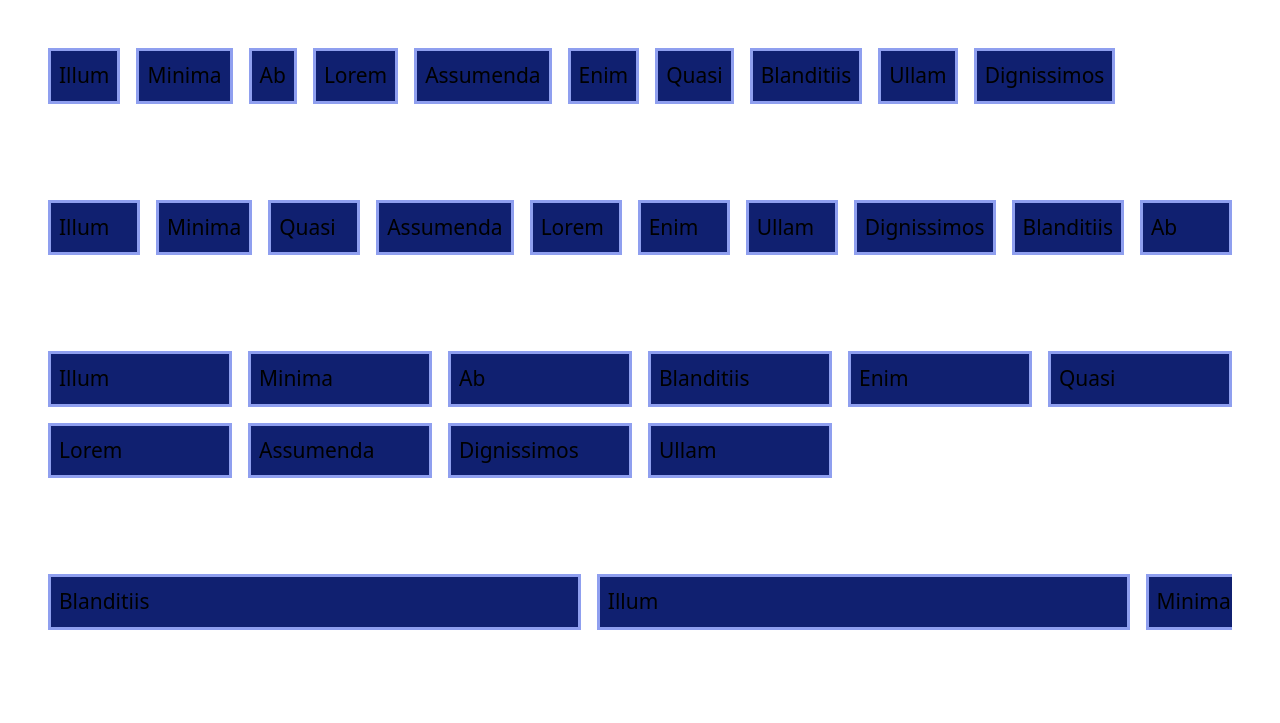
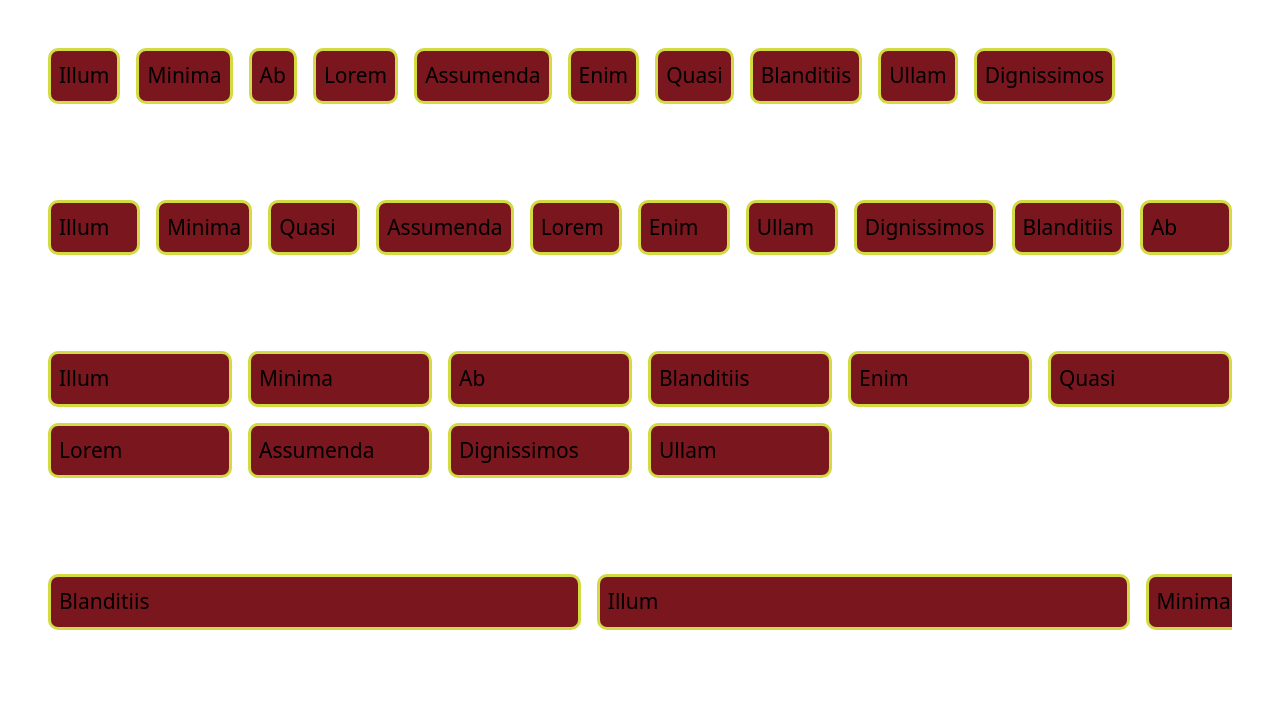
Before and after one commit to behnum/cinco-layouts, a plain HTML site: page index.html in a window 1280 px wide. Shown: the top 723 px of the page. Drawn offline with Linux system fonts and the light colour scheme.

Commit message:
Add screenshot

```diff
--- a/styles.css
+++ b/styles.css
@@ -123,7 +123,8 @@ section:nth-child(even) {
 }
 
 .child {
-  border: 3px solid hsl(230, 75%, 75%);
+  border: 3px solid hsl(63, 67%, 56%);
   padding: 0.5rem;
-  background: hsl(230, 75%, 25%);
+  background: hsl(355, 69%, 28%);
+  border-radius: 10px;
 }
```
Also changed, not shown: cinco-layouts-v1.jpg (added), 1 other file.
